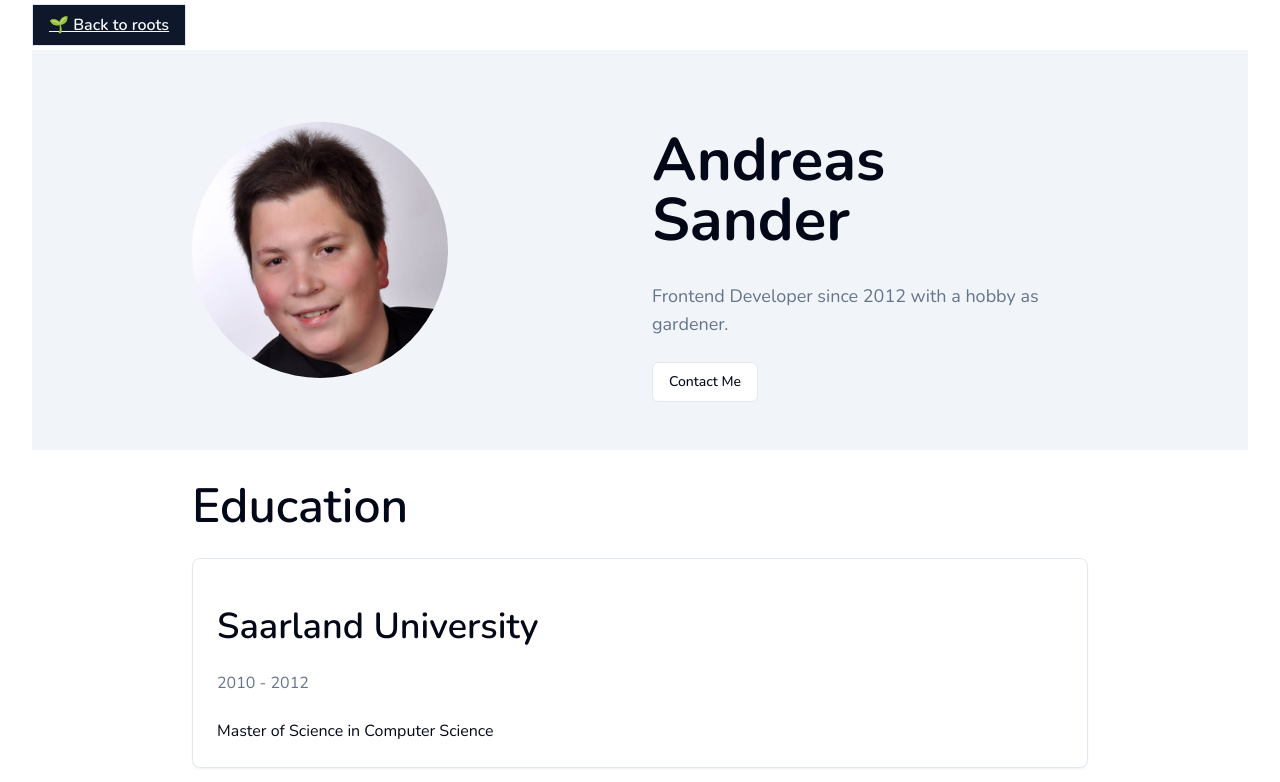
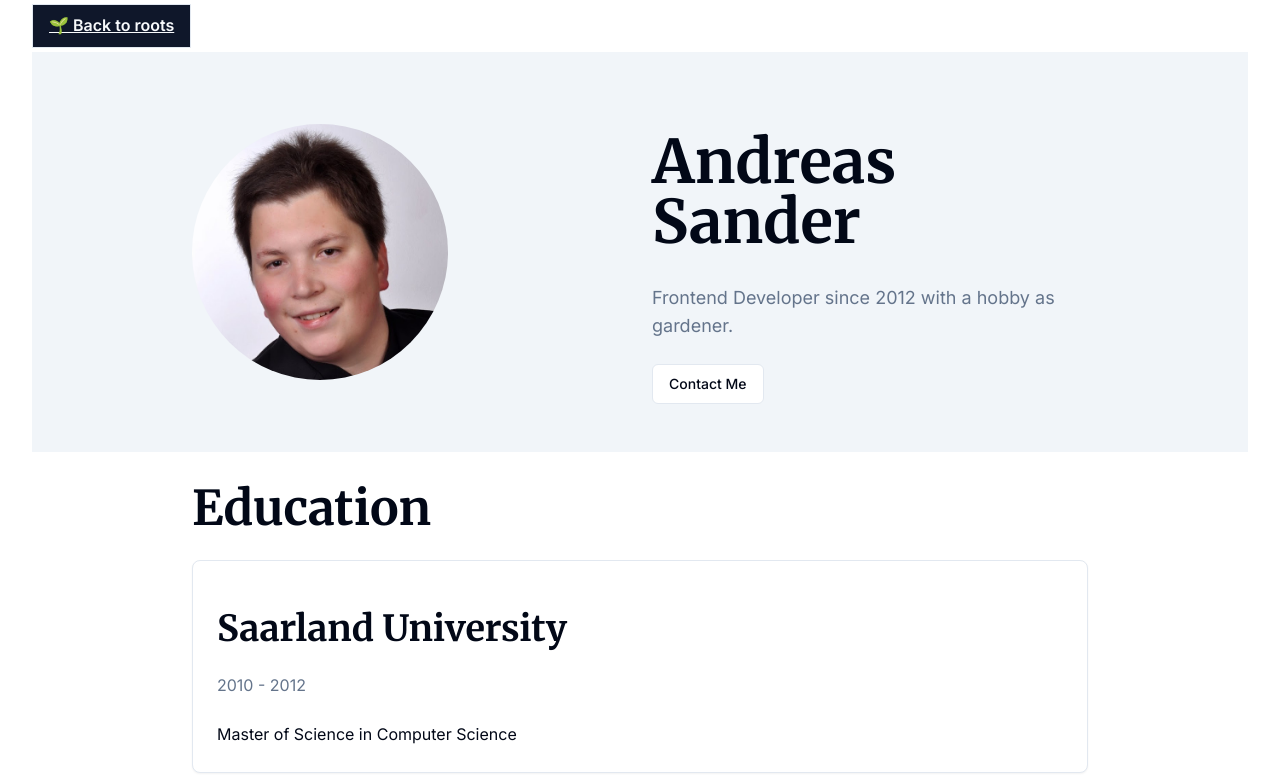
Before and after one commit to andi1984/personal, a Next.js app: page /about in a window 1280 px wide. Shown: the top 782 px of the page. Built offline with nearby package versions, Linux system fonts and the light colour scheme.

Commit message:
feat: improve typography

```diff
--- a/src/app/globals.css
+++ b/src/app/globals.css
@@ -117,6 +117,8 @@
     --ring: 222.2 84% 4.9%;
 
     --radius: 0.5rem;
+    --font-sans: Inter, system-ui, sans-serif;
+    --font-serif: Merriweather, Georgia, serif;
   }
 
   @media (prefers-color-scheme: dark) {
@@ -220,32 +222,41 @@
   }
   body {
     @apply bg-background text-foreground;
+    font-family: var(--font-sans);
+    line-height: 1.6;
+    font-size: 1rem;
   }
 }
 
 /* Base styles for headings with margins */
 h1 {
   @apply text-4xl md:text-5xl lg:text-6xl font-bold my-8 mx-0;
+  font-family: var(--font-serif);
 }
 
 h2 {
   @apply text-3xl md:text-4xl lg:text-5xl font-semibold my-7 mx-0;
+  font-family: var(--font-serif);
 }
 
 h3 {
   @apply text-2xl md:text-3xl lg:text-4xl font-semibold my-6 mx-0;
+  font-family: var(--font-serif);
 }
 
 h4 {
   @apply text-xl md:text-2xl lg:text-3xl font-medium my-5 mx-0;
+  font-family: var(--font-serif);
 }
 
 h5 {
   @apply text-lg md:text-xl lg:text-2xl font-medium my-4 mx-0;
+  font-family: var(--font-serif);
 }
 
 h6 {
   @apply text-base md:text-lg lg:text-xl font-normal my-3 mx-0;
+  font-family: var(--font-serif);
 }
 
 /* Ensuring color contrast compliance */
@@ -262,11 +273,18 @@ h6 {
 /* Base styles for blog posts with increased vertical spacing */
 .blog-post {
   @apply text-foreground bg-background py-6 px-4;
+  font-family: var(--font-sans);
+  font-size: 1.125rem;
+  line-height: 1.7;
+  max-width: 65ch;
+  margin-left: auto;
+  margin-right: auto;
 }
 
 /* Paragraphs with more vertical spacing */
 .blog-post p {
-  @apply text-base md:text-lg leading-relaxed my-6;
+  @apply text-base md:text-lg my-6;
+  line-height: 1.7;
 }
 
 /* Blockquotes with more vertical spacing */
@@ -293,10 +311,16 @@ h6 {
   @apply font-mono text-sm md:text-base bg-muted rounded px-1 py-2;
 }
 
-/* Enhancing readability with vertical spacing */
-.blog-post {
-  @apply leading-loose;
+/* Serif headings inside posts */
+.blog-post h1,
+.blog-post h2,
+.blog-post h3,
+.blog-post h4,
+.blog-post h5,
+.blog-post h6 {
+  font-family: var(--font-serif);
 }
+
 
 /* Back to Home Button Styles with WCAG AA Compliant Contrast */
 .back-to-home-btn {
--- a/src/app/layout.tsx
+++ b/src/app/layout.tsx
@@ -1,9 +1,14 @@
 import type { Metadata } from "next";
-import { Nunito } from "next/font/google";
+import { Inter, Merriweather } from "next/font/google";
 import "./globals.css";
 import { Analytics } from "@vercel/analytics/react";
 
-const nunito = Nunito({ subsets: ["latin"] });
+const inter = Inter({ subsets: ["latin"], variable: "--font-sans" });
+const merriweather = Merriweather({
+  subsets: ["latin"],
+  weight: ["400", "700"],
+  variable: "--font-serif",
+});
 
 export const metadata: Metadata = {
   title: "Andi1984",
@@ -28,7 +33,9 @@ export default function RootLayout({
         />
         <meta name="fediverse:creator" content="@andi1984@toot.cafe" />
       </head>
-      <body className={`${nunito.className} container`}>
+      <body
+        className={`${inter.variable} ${merriweather.variable} container font-sans`}
+      >
         {children}
         <Analytics />
       </body>
```
